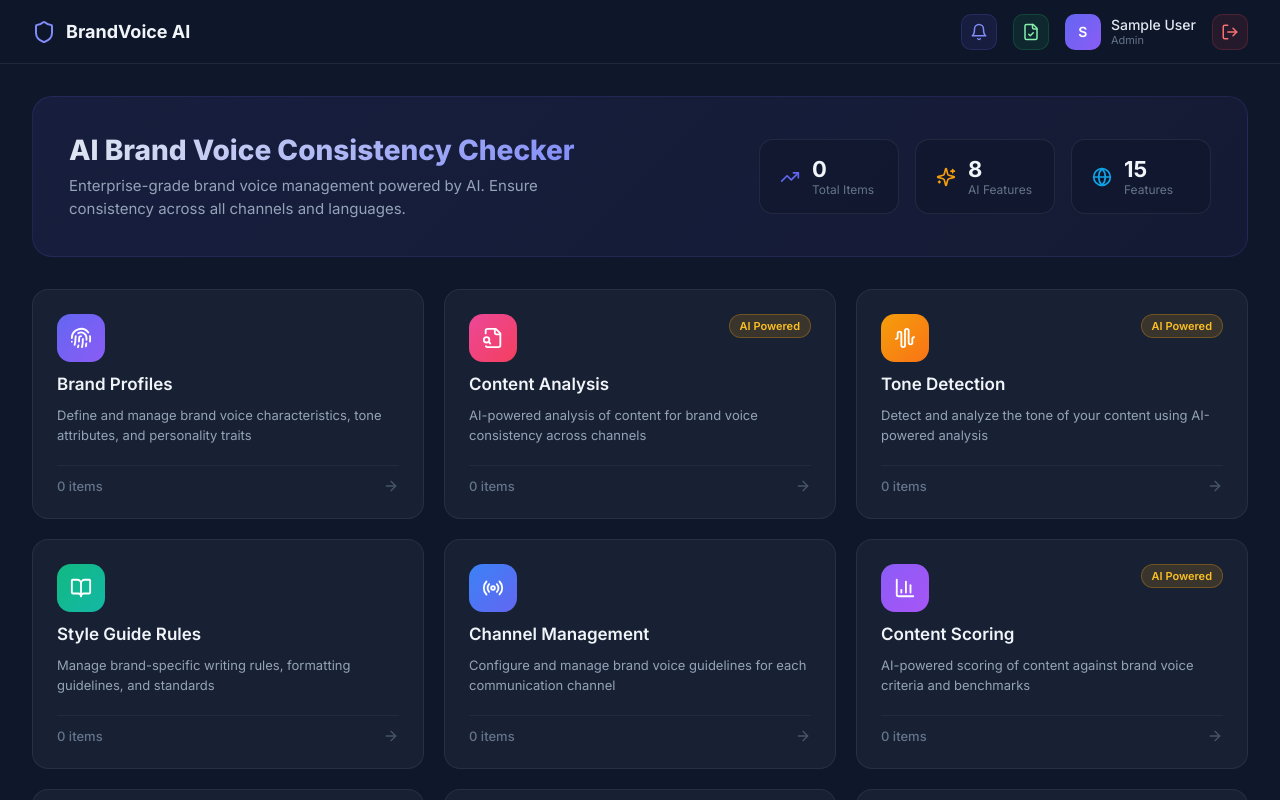
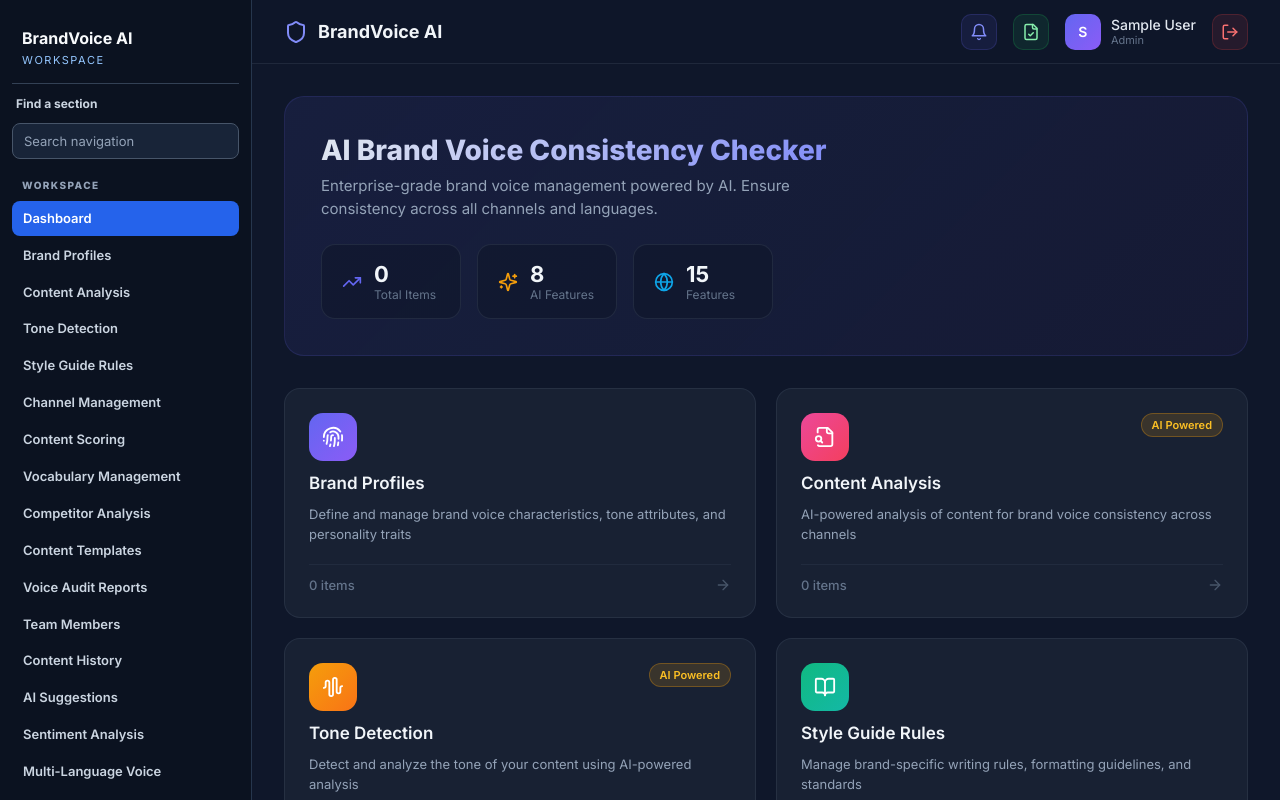
Before and after one commit to eakarsu/AIBrandVoiceConsistencyChecker, a React (Vite) app in the folder client/: page / in a window 1280 px wide. Shown: the top 800 px of the page. Built offline with nearby package versions, Linux system fonts and the light colour scheme; no server answers; sample sign-in values are in the browser's storage; the HTML template or start-up script is replaced by a standard one.

Commit message:
Add sidebar navigation to app workspace

```diff
--- a/client/src/App.jsx
+++ b/client/src/App.jsx
@@ -22,9 +22,9 @@
 function AppRoutes() {
   return (
     <Routes>
-        <Route path="/insights/timeline" element={<ProtectedRoute><TimelineView /></ProtectedRoute>} />
-        <Route path="/codex/custom-viz" element={<ProtectedRoute><CodexCustomVizFeature /></ProtectedRoute>} />
-        <Route path="/codex/operations" element={<ProtectedRoute><CodexOperationsFeature /></ProtectedRoute>} />
+        <Route path="/insights/timeline" element={<ProtectedRoute><Layout><TimelineView /></Layout></ProtectedRoute>} />
+        <Route path="/codex/custom-viz" element={<ProtectedRoute><Layout><CodexCustomVizFeature /></Layout></ProtectedRoute>} />
+        <Route path="/codex/operations" element={<ProtectedRoute><Layout><CodexOperationsFeature /></Layout></ProtectedRoute>} />
 
       <Route path="/login" element={<Login />} />
       <Route path="/" element={<ProtectedRoute><Layout><Dashboard /></Layout></ProtectedRoute>} />
--- /dev/null
+++ b/client/src/components/AppSidebar.css
@@ -0,0 +1,17 @@
+
+.codex-nav-shell{display:grid!important;grid-template-columns:252px minmax(0,1fr);grid-template-rows:auto minmax(0,1fr);min-height:100vh}
+.codex-nav-shell>.codex-side{grid-column:1;grid-row:1 / span 2}
+.codex-nav-shell>:not(.codex-side){grid-column:2;min-width:0}
+.codex-nav-shell .navbar-links,.codex-nav-shell .nav-links,.codex-nav-shell .navbar-nav{display:none!important}
+.codex-side{position:sticky;top:0;height:100vh;overflow:auto;padding:18px 12px;background:#0b1220;color:#f8fafc;border-right:1px solid #26364d;display:flex;flex-direction:column;gap:12px;z-index:12}
+.codex-side-brand{display:flex;flex-direction:column;gap:4px;padding:10px 10px 16px;border-bottom:1px solid #334155}
+.codex-side-brand strong{font-size:16px;line-height:1.3;overflow-wrap:anywhere}.codex-side-brand span{font-size:11px;text-transform:uppercase;letter-spacing:.14em;color:#93c5fd}
+.codex-side-search-label{font-size:12px;font-weight:700;color:#cbd5e1;padding:0 4px}
+.codex-side-search{width:100%;padding:9px 11px;border:1px solid #475569;border-radius:8px;background:#182438;color:#fff;font:inherit;font-size:13px}
+.codex-side-search::placeholder{color:#94a3b8}.codex-side-search:focus{outline:2px solid #60a5fa;outline-offset:1px}
+.codex-side-links{overflow:auto;min-height:0;padding-bottom:20px}.codex-side-group{display:flex;flex-direction:column;gap:2px;margin-bottom:14px}
+.codex-side-heading{font-size:10px;text-transform:uppercase;letter-spacing:.14em;color:#94a3b8;font-weight:800;padding:8px 10px}
+.codex-side-link{display:block;color:#cbd5e1!important;text-decoration:none!important;padding:9px 11px;border-radius:8px;font-size:13px;font-weight:600;line-height:1.3}
+.codex-side-link:hover,.codex-side-link:focus-visible{background:#1e293b;color:#fff!important}.codex-side-link.active{background:#2563eb;color:#fff!important}
+.codex-side-empty{color:#cbd5e1;font-size:13px;padding:8px 11px}
+@media(max-width:800px){.codex-nav-shell{grid-template-columns:minmax(0,1fr);grid-template-rows:auto auto minmax(0,1fr)}.codex-nav-shell>.codex-side{grid-column:1;grid-row:1;position:relative;height:auto;max-height:280px}.codex-nav-shell>:not(.codex-side){grid-column:1}}
--- /dev/null
+++ b/client/src/components/AppSidebar.jsx
@@ -0,0 +1,35 @@
+import React, { useState } from 'react';
+import { NavLink } from 'react-router-dom';
+import { featureConfig, aiToolsConfig } from '../featureConfig';
+import './AppSidebar.css';
+
+const LINKS = [
+  { to: '/', label: 'Dashboard', group: 'Workspace' },
+  ...featureConfig.map(feature => ({ to: `/feature/${feature.key}`, label: feature.title, group: 'Workspace' })),
+  { to: '/webhooks', label: 'Webhooks', group: 'Workspace' },
+  { to: '/claim-substantiation', label: 'Claim Substantiation', group: 'Workspace' },
+  ...aiToolsConfig.map(tool => ({ to: `/ai/${tool.key}`, label: tool.title, group: 'AI tools' })),
+  { to: '/insights/timeline', label: 'Timeline', group: 'Insights' },
+  { to: '/codex/custom-viz', label: 'Custom Visualization', group: 'Insights' },
+  { to: '/codex/operations', label: 'Operations', group: 'Insights' },
+];
+
+export default function AppSidebar() {
+  const [query, setQuery] = useState('');
+  const visible = LINKS.filter(link => link.label.toLowerCase().includes(query.toLowerCase().trim()));
+  return <aside className="codex-side" aria-label="Application navigation">
+    <div className="codex-side-brand"><strong>BrandVoice AI</strong><span>Workspace</span></div>
+    <label className="codex-side-search-label" htmlFor="codex-side-search">Find a section</label>
+    <input id="codex-side-search" className="codex-side-search" value={query} onChange={event => setQuery(event.target.value)} placeholder="Search navigation" />
+    <nav className="codex-side-links" aria-label="Sections">
+      {['Workspace', 'AI tools', 'Insights'].map(group => {
+        const items = visible.filter(link => link.group === group);
+        return items.length ? <div className="codex-side-group" key={group}>
+          <span className="codex-side-heading">{group}</span>
+          {items.map(link => <NavLink key={link.to} to={link.to} end={link.to === '/'} className={({ isActive }) => `codex-side-link${isActive ? ' active' : ''}`}>{link.label}</NavLink>)}
+        </div> : null;
+      })}
+      {visible.length === 0 && <p className="codex-side-empty">No matching sections</p>}
+    </nav>
+  </aside>;
+}
--- a/client/src/components/Layout.jsx
+++ b/client/src/components/Layout.jsx
@@ -3,6 +3,7 @@
 import { useAuth } from '../contexts/AuthContext';
 import { Shield, LogOut, Home, ChevronRight, Bell, FileCheck } from 'lucide-react';
 import { featureConfig } from '../featureConfig';
+import AppSidebar from './AppSidebar';
 
 export default function Layout({ children }) {
   const { user, logout } = useAuth();
@@ -14,7 +15,9 @@
     : null;
 
   return (
-    <div style={styles.layout}>
+    <div className="codex-nav-shell" style={styles.layout}>
+      <AppSidebar />
+      <div className="codex-protected-main">
       <header style={styles.header}>
         <div style={styles.headerLeft}>
           <div style={styles.logo} onClick={() => navigate('/')}>
@@ -50,6 +53,7 @@
       <main style={styles.main}>
         {children}
       </main>
+      </div>
     </div>
   );
 }
```
